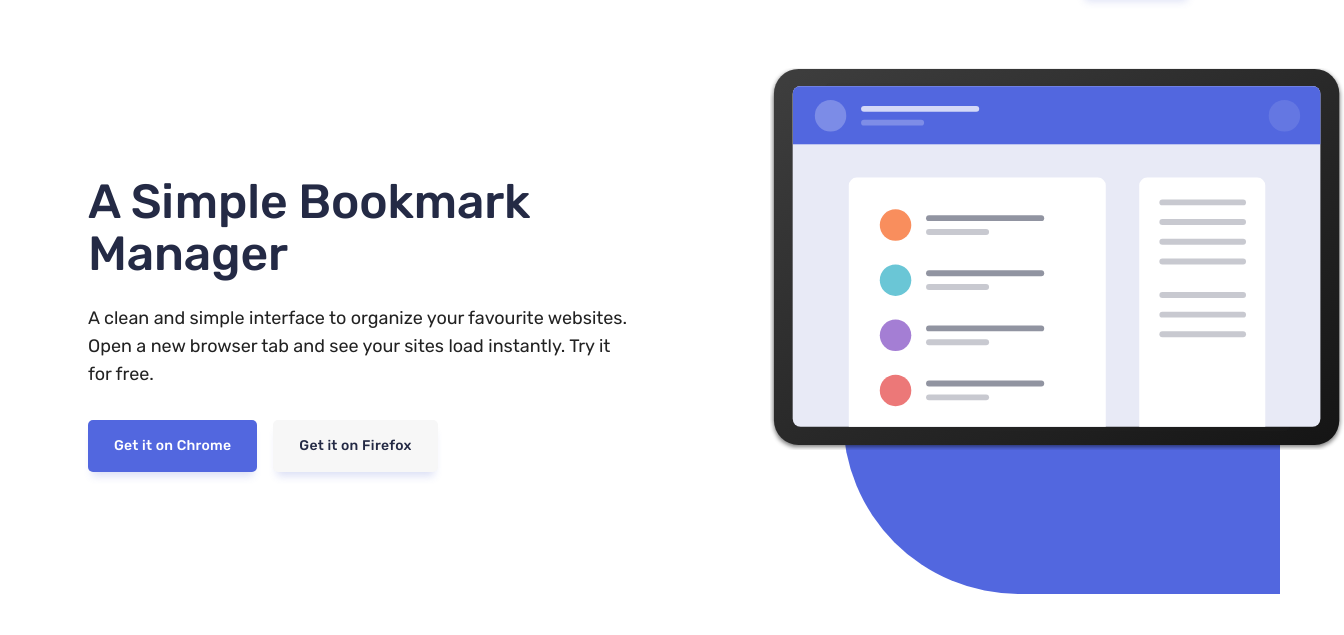
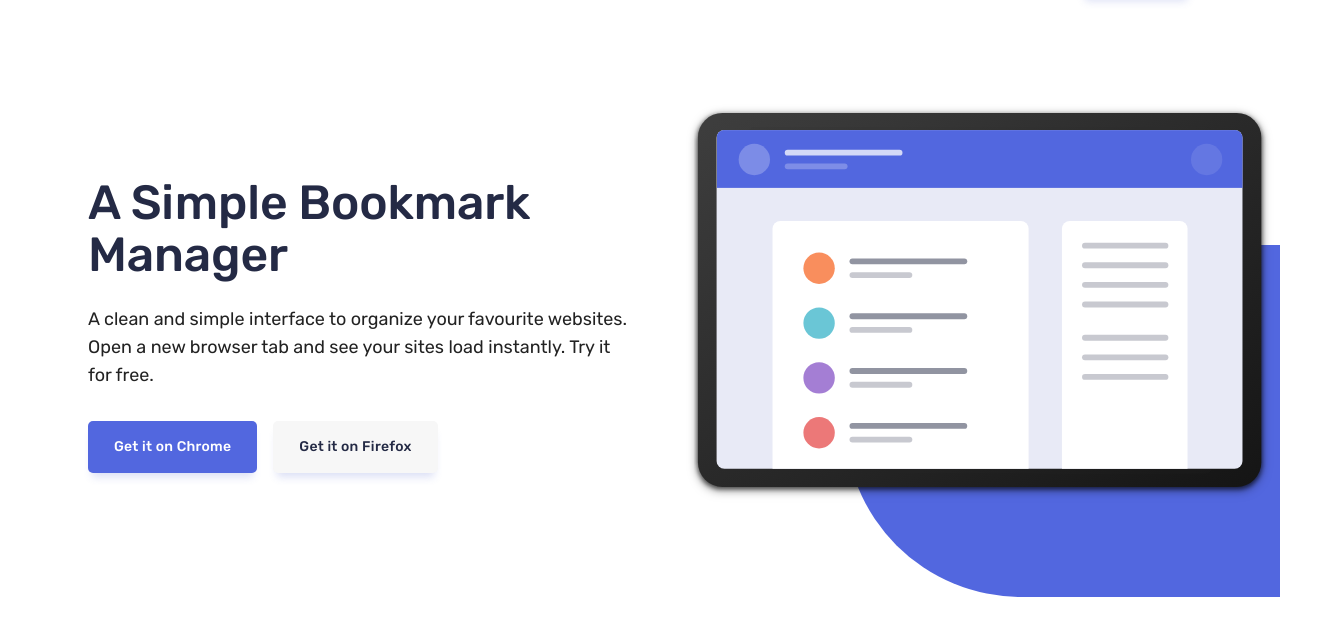
Before and after one commit to frontendoniyorbek/bookmark-landing-page, a plain HTML site: page index.html in a window 1280 px wide. Shown: the part 95-730 px from the top of the page, 1344 px wide, since content can reach past the window. Drawn offline with Linux system fonts and the light colour scheme.

Commit message:
Add hero

```diff
--- a/css/styles.css
+++ b/css/styles.css
@@ -131,13 +131,7 @@ img{
 
 /* MAIN-CONTENT */
 .main-content{
-    position: relative;
-    padding-top: 131px;
-    padding-bottom: 150px;
     flex-grow: 1;
-    background-image: url(../img/main-bg.svg);
-    background-repeat: no-repeat;
-    background-position: calc(50% + 460px) 197px;
 }
 
 
@@ -209,12 +203,24 @@ img{
 
 /* HERO */
 .hero {
-    position: relative;
-    margin-bottom: 180px;
+    padding-top: 66px;
+    padding-bottom: 105px;
+    background-image: url(../img/blue-pill-bg.svg);
+    background-repeat: no-repeat;
+    background-position: calc(50% + 705px) 200px;
+}
+
+.hero__container {
+    display: flex;
+    align-items: flex-start;
 }
 
 .hero__inner {
+    flex-shrink: 0;
+    width: 100%;
     max-width: 540px;
+    padding-top: 66px;
+    margin-right: 65px;
 }
 
 .hero__title {
@@ -237,10 +243,9 @@ img{
 }
 
 .hero__img {
-    position: absolute;
-    top: -108px;
-    left: 770px;
+    flex-shrink: 0;
     width: 574px;
     height: 382px;
-    object-fit: cover;
+    object-fit: contain;
+    filter: drop-shadow(0px 2px 4px rgba(0, 0, 0, 0.5));
 }
--- a/index.html
+++ b/index.html
@@ -37,7 +37,7 @@
     <!-- MAIN -->
     <main class="main-content">
         <section class="hero">
-            <div class="container">
+            <div class="hero__container container">
                 <div class="hero__inner">
                     <h2 class="hero__title">A Simple Bookmark Manager</h2>
                     <p class="heo__text">A clean and simple interface to organize your favourite websites. Open a new browser tab and see your sites load instantly. Try it for free.</p>
@@ -46,8 +46,8 @@
                         <a class="button hero__link" href="#">Get it on Firefox</a>
                     </div>
                 </div>
+                <img class="hero__img" src="./img/hero-imgsvg.svg" alt="bookmark-monitor" width="574" height="382">
             </div>
-            <img class="hero__img" src="./img/hero-imgsvg.svg" alt="bookmark-monitor" width="574" height="382">
         </section>
     </main>
 
```
Also changed, not shown: img/blue-pill-bg.svg (added), img/rectangle.svg (renamed from img/main-bg.svg).
